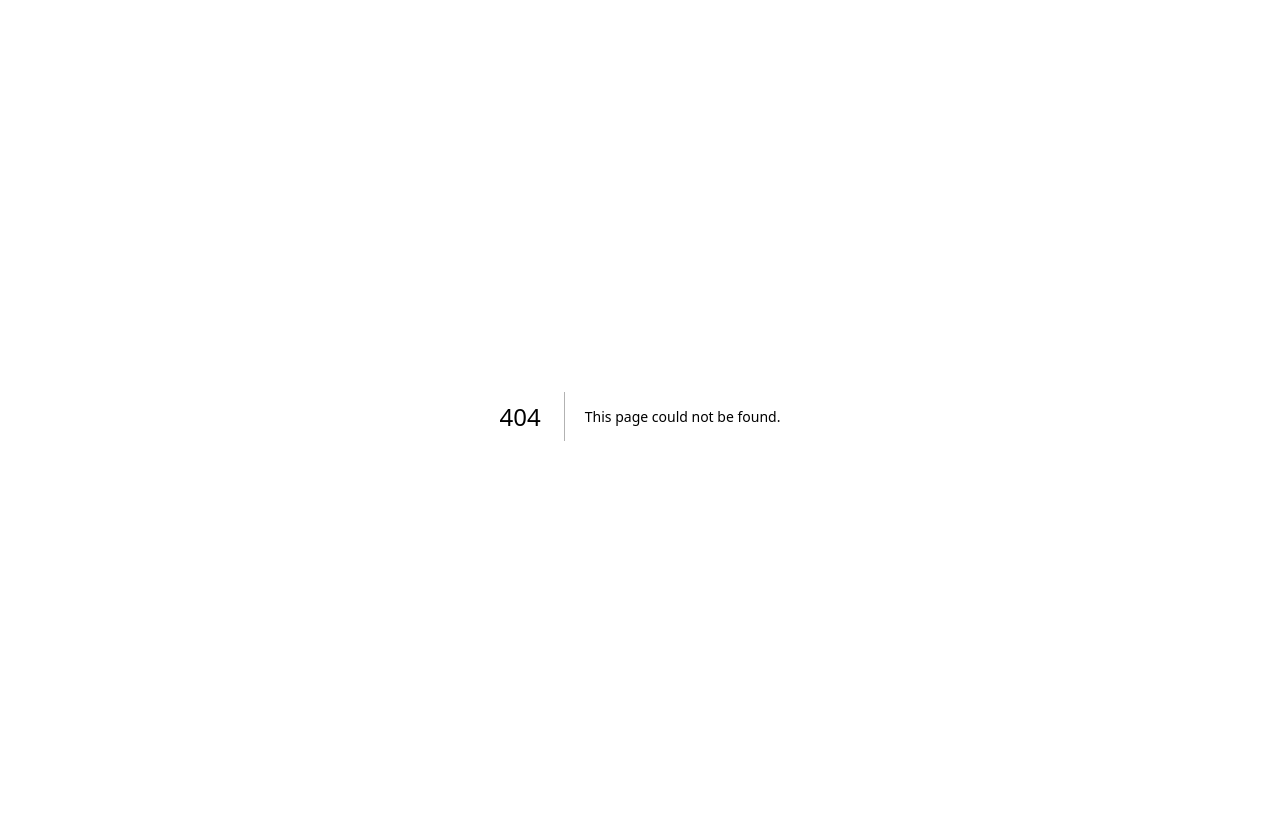
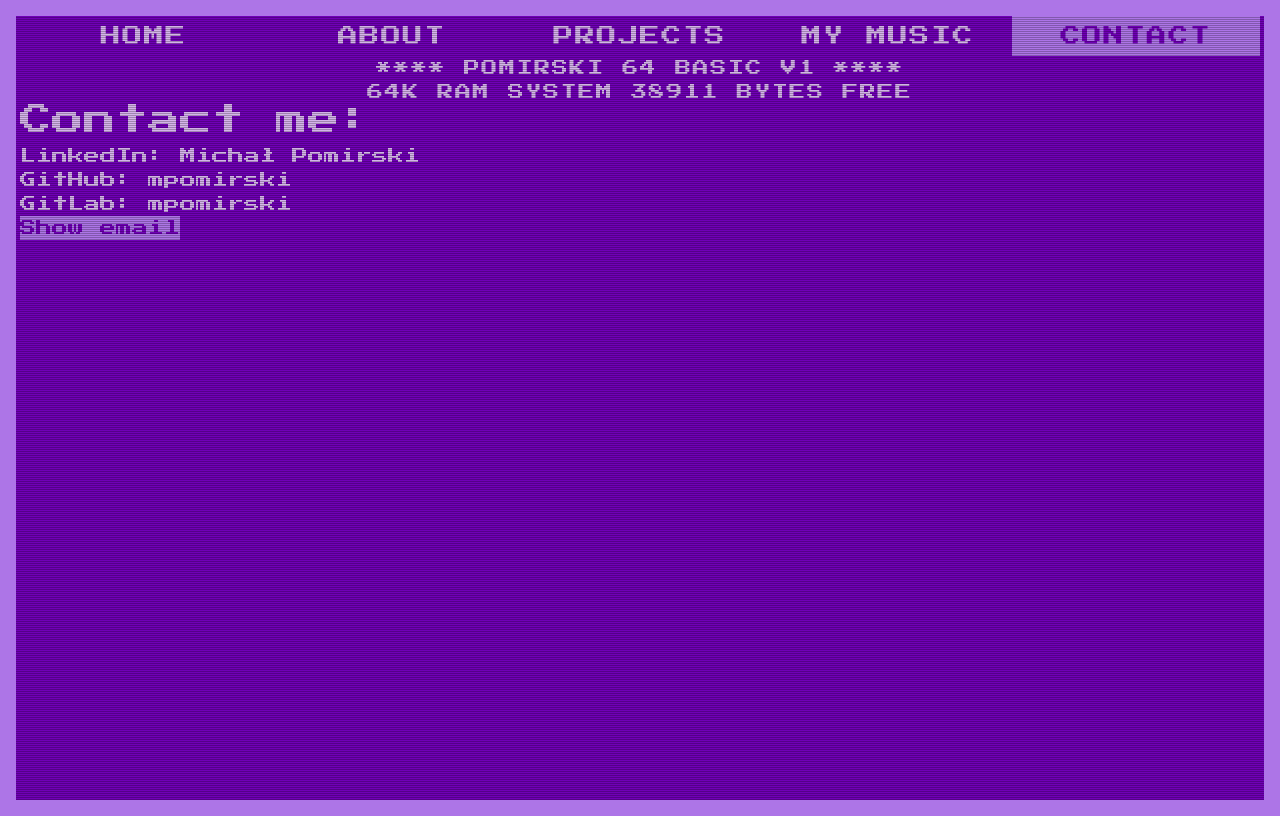
Before and after one commit to mpomirski/portfolio, a Next.js app: page /contact in a window 1280 px wide. Before the commit this address had no page. Built offline with nearby package versions, Linux system fonts and the light colour scheme.

Commit message:
Added contact page

```diff
--- a/src/app/about/page.tsx
+++ b/src/app/about/page.tsx
@@ -7,7 +7,7 @@ const AboutPage: React.FC = () => {
     <div className="content px-1 min-h-[calc(100vh-1rem)] relative">
       <Header current_website={ButtonState.ABOUT} />
       <main className="min-h-32">
-        <Introduction />
+        <Introduction description="Here you can learn more about me." />
       </main>
       <section className="w-[65%]">
         <About />
--- /dev/null
+++ b/src/app/contact/page.tsx
@@ -0,0 +1,59 @@
+'use client';
+import Header from '@/components/Header';
+import Introduction from '@/components/Introduction';
+import ButtonState from '@/utils/ButtonState';
+import React, { useState } from 'react';
+
+const ContactPage: React.FC = () => {
+  const [hiddenEmail, setHiddenEmail] = useState(true);
+  return (
+    <div className="content px-1 min-h-[calc(100vh-1rem)] relative">
+      <Header current_website={ButtonState.CONTACT} />
+      <Introduction
+        introduction="Contact me:"
+        description=""
+        showImage={false}
+        className="relative w-full max-md:h-16 md:h-0 mb-10"
+      />
+      <main className="min-h-32">
+        <ul>
+          <li>
+            <a
+              href="https://www.linkedin.com/in/michal-pomirski/"
+              target="_blank"
+            >
+              LinkedIn: Michał Pomirski
+            </a>
+          </li>
+          <li>
+            <a href="https://github.com/mpomirski" target="_blank">
+              GitHub: mpomirski
+            </a>
+          </li>
+          <li>
+            <a href="https://gitlab.com/mpomirski" target="_blank">
+              GitLab: mpomirski
+            </a>
+          </li>
+          <li>
+            {hiddenEmail && (
+              <button
+                onClick={() => setHiddenEmail(false)}
+                className="bg-[var(--background-color)] outline-none text-center text-[var(--foreground-color)]"
+              >
+                Show email
+              </button>
+            )}
+            {!hiddenEmail && (
+              <a href="mailto:michal.pomirski01@gmail.com" target="_blank">
+                Email: michal.pomirski01@gmail.com
+              </a>
+            )}
+          </li>
+        </ul>
+      </main>
+    </div>
+  );
+};
+
+export default ContactPage;
--- a/src/app/projects/page.tsx
+++ b/src/app/projects/page.tsx
@@ -3,7 +3,8 @@ import ProjectReel from '@/components/ProjectReel';
 import Introduction from '@/components/Introduction';
 import ButtonState from '@/utils/ButtonState';
 import projects from '@/utils/projects';
-const AboutPage: React.FC = () => {
+
+const ProjectPage: React.FC = () => {
   return (
     <div className="content px-1 min-h-[calc(100vh-1rem)] relative">
       <Header current_website={ButtonState.PROJECTS} />
@@ -23,4 +24,4 @@ const AboutPage: React.FC = () => {
   );
 };
 
-export default AboutPage;
+export default ProjectPage;
```
